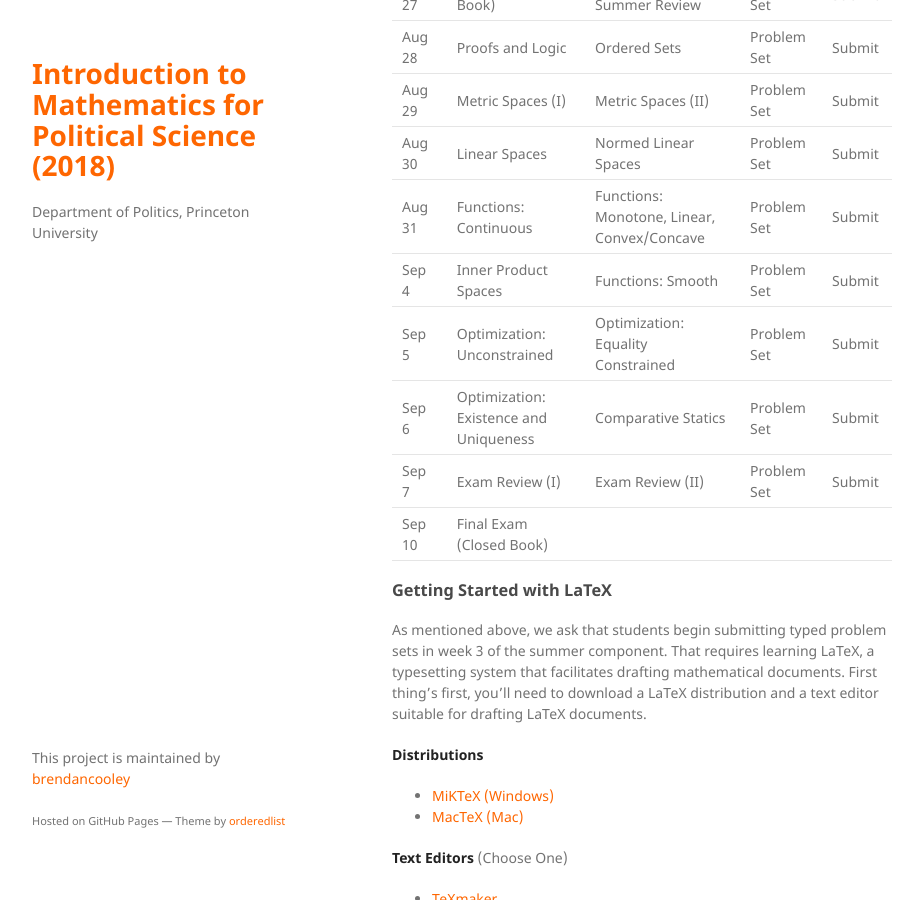
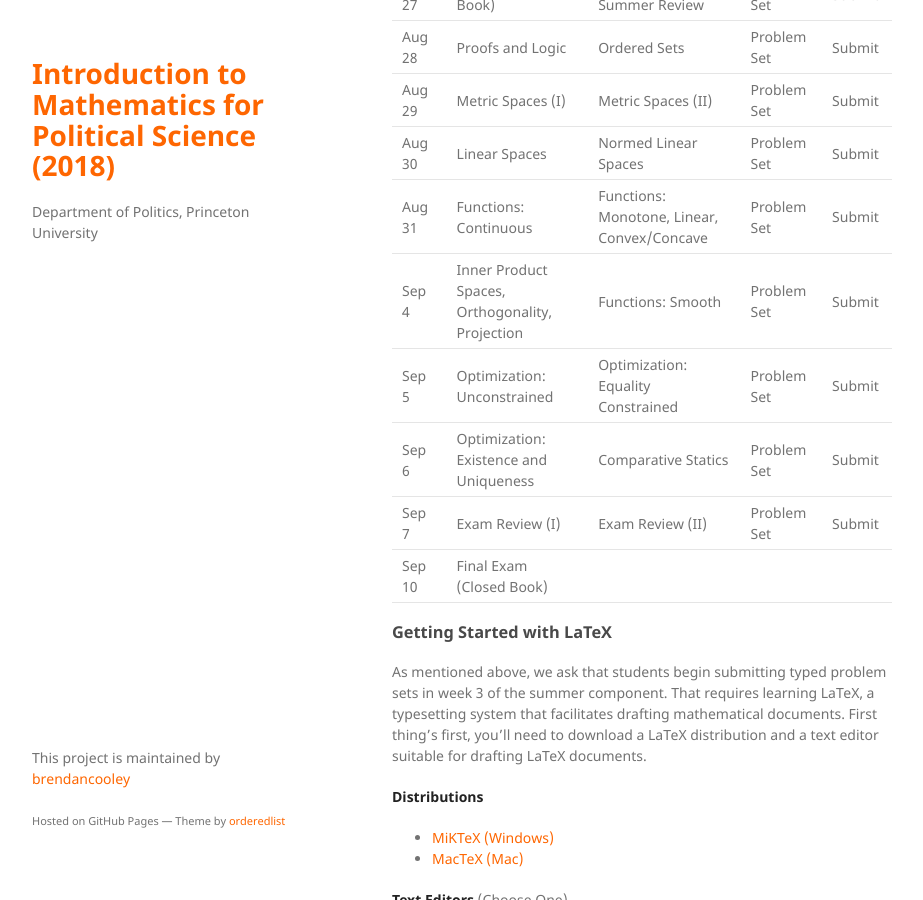
Before and after one commit to brendancooley/imps2019, a Jekyll site: the page built from index.md, in a window 1280 px wide and 900 px high, scrolled down 3989 px. Shown: the whole window, without its empty margins (178-1101 px from the left). Built offline with Jekyll 4.4.1, drawn with Linux system fonts in a browser that asks for light colours; nearby versions of some CDN libraries; a script that is not in the unit is left out; our own code applies the rules of GitHub Pages for plain Markdown files.

Commit message:
quick update

```diff
--- a/index.md
+++ b/index.md
@@ -97,7 +97,7 @@ The appendix of McCarty and Meirowitz's book contains a nice treatment of many o
 | Aug 29 | Metric Spaces (I)    | Metric Spaces (II)                                  | Problem Set | Submit |
 | Aug 30 | Linear Spaces                  | Normed Linear Spaces | Problem Set | Submit |
 | Aug 31 | Functions: Continuous         | Functions: Monotone, Linear, Convex/Concave  | Problem Set | Submit |
-| Sep 4  | Inner Product Spaces    | Functions: Smooth                   | Problem Set | Submit |
+| Sep 4  | Inner Product Spaces, Orthogonality, Projection    | Functions: Smooth                   | Problem Set | Submit |
 | Sep 5  | Optimization: Unconstrained | Optimization: Equality Constrained                    | Problem Set | Submit |
 | Sep 6  | Optimization: Existence and Uniqueness    | Comparative Statics             | Problem Set | Submit |
 | Sep 7  | Exam Review (I)   | Exam Review (II)                                     | Problem Set | Submit |
```
